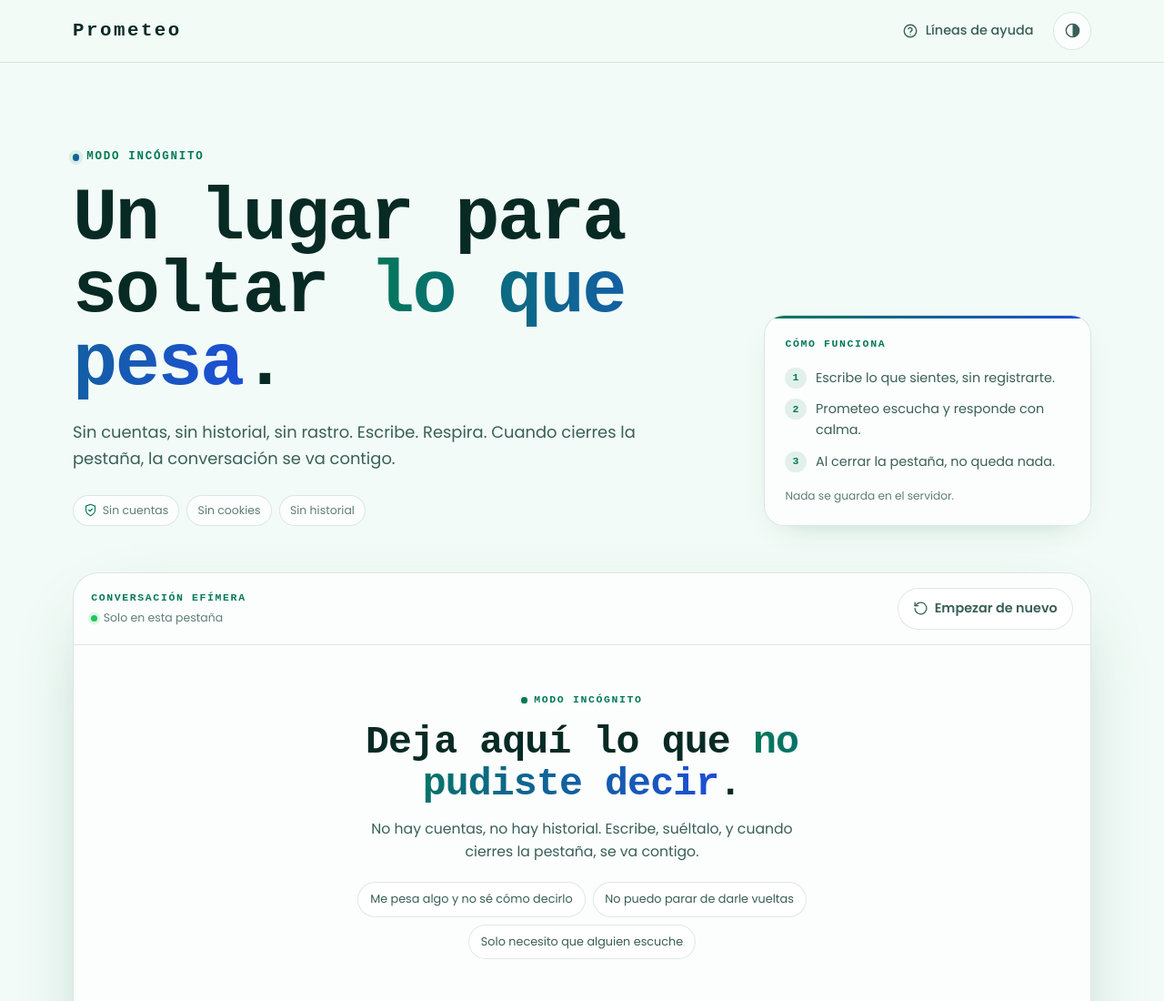
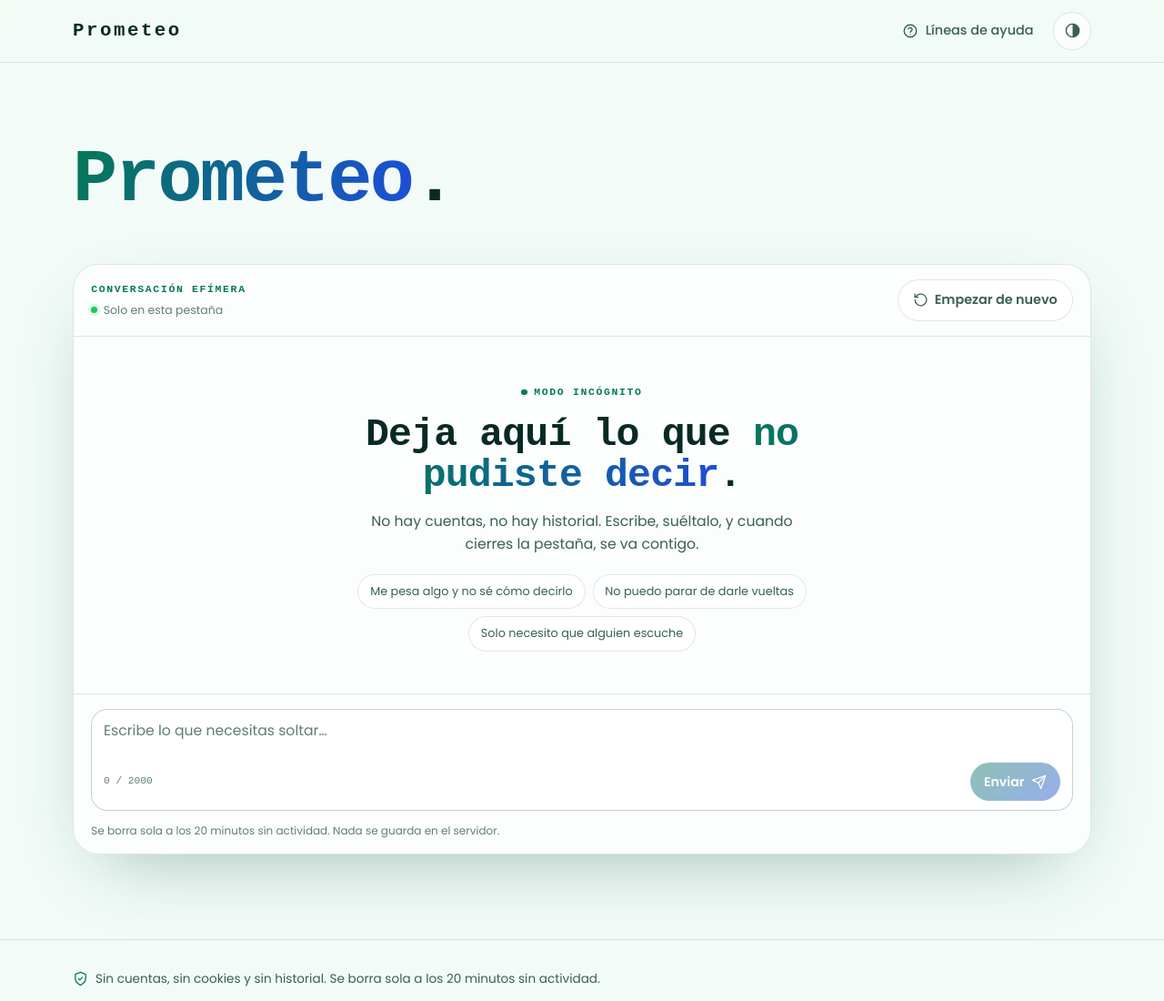
Before and after one commit to Lott-Campuzano/prometeo, an Astro site: page / in a window 1280 px wide. Shown: the top 1100 px of the page at 91% size. Built offline with nearby package versions, Linux system fonts and the light colour scheme; Astro itself is replaced by a stand-in of ours.

Commit message:
Correccion de UI

```diff
--- a/src/pages/index.astro
+++ b/src/pages/index.astro
@@ -16,36 +16,12 @@ import { SITE } from '../config.js';
 <BaseLayout title={undefined} description={SITE.description} current="inicio">
   <section class="hero wrap" aria-labelledby="hero-title">
     <div class="hero-copy">
-      <p class="eyebrow">
-        <span class="eyebrow-dot" aria-hidden="true"></span>
-        Modo incógnito
-      </p>
+
 
       <h1 id="hero-title" class="hero-title">
-        Un lugar para soltar <em>lo que pesa</em>.
+        <em>Prometeo</em>.
       </h1>
-
-      <p class="lede">
-        Sin cuentas, sin historial, sin rastro. Escribe. Respira. Cuando cierres la pestaña,
-        la conversación se va contigo.
-      </p>
-
-      <ul class="privacy-chips" aria-label="Privacidad">
-        <li><Icon name="shield" size={15} /> Sin cuentas</li>
-        <li>Sin cookies</li>
-        <li>Sin historial</li>
-      </ul>
     </div>
-
-    <aside class="hero-note" aria-labelledby="how-title">
-      <p class="hero-note-kicker" id="how-title">Cómo funciona</p>
-      <ol class="how-list">
-        <li>Escribe lo que sientes, sin registrarte.</li>
-        <li>Prometeo escucha y responde con calma.</li>
-        <li>Al cerrar la pestaña, no queda nada.</li>
-      </ol>
-      <p class="hero-note-foot">Nada se guarda en el servidor.</p>
-    </aside>
   </section>
 
   <Chat />
```
